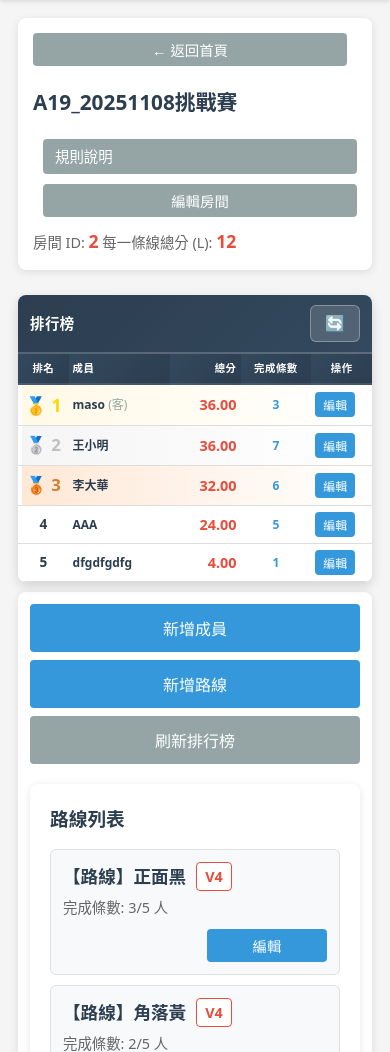
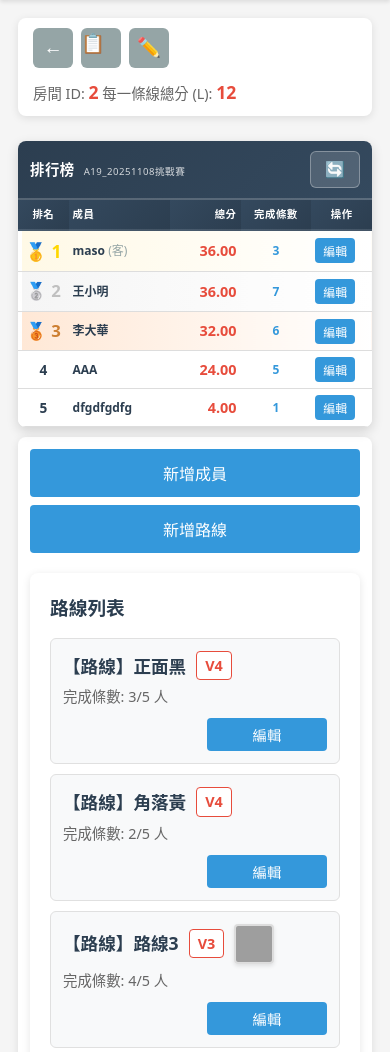
Before and after one commit to Kaimin018/Climbing_score_counter, a Django app: page /leaderboard/2/ in a window 390 px wide. Shown: the part 132-1184 px from the top of the page. Run offline with Django 4.2, Linux system fonts and the light colour scheme; data comes from the database, SQL or seed files in the repository; grey boxes are pictures that could not be loaded.

Commit message:
feat: add mobile delete route tests and enhance leaderboard functionality
- Introduced a new test suite in `test_case_19_mobile_delete_route.py` to validate the immediate refresh of the route list after deletion on mobile devices, ensuring the deleted route no longer appears.
- Added assertions to verify that associated scores are removed and the leaderboard updates correctly after a route is deleted.
- Enhanced the mobile leaderboard UI in `leaderboard.html` by updating the room title display and adjusting button styles for better usability.
- Updated CSS in `style.css` to improve the layout and appearance of mobile elements, ensuring a consistent user experience across devices.

```diff
--- a/static/css/style.css
+++ b/static/css/style.css
@@ -85,6 +85,13 @@ body {
     font-size: 1.3rem;
     font-weight: 600;
     letter-spacing: 0.5px;
+}
+
+.room-title-inline {
+    font-size: 0.7rem;
+    font-weight: 400;
+    opacity: 0.8;
+    margin-left: 8px;
 }
 
 .leaderboard-sidebar-header .btn {
@@ -1536,22 +1543,36 @@ tbody tr:hover {
         display: block;
         background: white;
         border-radius: 8px;
-        padding: 15px;
+        padding: 10px 15px;
         box-shadow: 0 2px 8px rgba(0,0,0,0.1);
         order: -2; /* 顯示在排行榜之前 */
         margin-bottom: 15px;
     }
 
     .room-header-mobile .header-top {
-        flex-direction: column;
-        gap: 10px;
-        align-items: stretch;
+        margin-bottom: 10px;
+    }
+
+    .room-header-mobile .header-buttons {
+        display: flex;
+        gap: 8px;
+        justify-content: flex-start;
+    }
+
+    .room-header-mobile .btn-square {
+        width: 40px;
+        height: 40px;
+        padding: 0;
+        display: flex;
+        align-items: center;
+        justify-content: center;
+        border-radius: 6px;
+        font-size: 1.2rem;
+        flex-shrink: 0;
     }
 
     .room-header-mobile .header-top h2 {
-        font-size: 1.3rem;
-        margin: 10px 0;
-        color: #2c3e50;
+        display: none; /* 隱藏房間名稱標題 */
     }
 
     .room-header-mobile .room-info {
@@ -1610,10 +1631,11 @@ tbody tr:hover {
     .leaderboard-sidebar {
         max-height: 400px;
         width: 100%;
-        position: relative;
+        position: sticky;
         top: 0;
         order: -1;
         border-radius: 8px;
+        z-index: 10;
     }
 
     .leaderboard-sidebar-header {
@@ -1622,6 +1644,13 @@ tbody tr:hover {
 
     .leaderboard-sidebar-header h3 {
         font-size: 1rem;
+    }
+
+    .room-title-inline {
+        font-size: 0.6rem;
+        font-weight: 400;
+        opacity: 0.8;
+        margin-left: 6px;
     }
 
     .leaderboard-table-wrapper {
--- a/templates/leaderboard.html
+++ b/templates/leaderboard.html
@@ -8,16 +8,17 @@
     <!-- 移動端房間標題（顯示在排行榜上方） -->
     <div class="room-header-mobile" id="roomHeaderMobile">
         <div class="header-top">
-            <button class="btn btn-secondary btn-small" onclick="goHome()" style="margin-right: 10px;">
-                ← 返回首頁
-            </button>
-            <h2 id="roomNameMobile" style="flex: 1;">載入中...</h2>
-            <a href="/rules/" class="btn btn-secondary btn-small" style="margin-left: 10px; text-decoration: none; display: inline-block;">
-                規則說明
-            </a>
-            <button class="btn btn-secondary btn-small" onclick="showEditRoomModal()" style="margin-left: 10px;">
-                編輯房間
-            </button>
+            <div class="header-buttons">
+                <button class="btn btn-secondary btn-square" onclick="goHome()" title="返回首頁">
+                    ←
+                </button>
+                <a href="/rules/" class="btn btn-secondary btn-square" title="規則說明" style="text-decoration: none; display: inline-block;">
+                    📋
+                </a>
+                <button class="btn btn-secondary btn-square" onclick="showEditRoomModal()" title="編輯房間">
+                    ✏️
+                </button>
+            </div>
         </div>
         <div class="room-info">
             <span>房間 ID: <strong id="roomIdDisplayMobile">-</strong></span>
@@ -50,7 +51,6 @@
             <div class="actions">
                 <button class="btn btn-primary" onclick="showAddMemberModal()">新增成員</button>
                 <button class="btn btn-primary" onclick="showAddRouteModal()">新增路線</button>
-                <button class="btn btn-secondary" onclick="refreshLeaderboard()">刷新排行榜</button>
             </div>
 
             <div class="routes-section" style="margin-bottom: 30px;">
@@ -65,7 +65,7 @@
     <!-- 右側固定排行榜 -->
     <div class="leaderboard-sidebar">
         <div class="leaderboard-sidebar-header">
-            <h3>排行榜</h3>
+            <h3>排行榜<span class="room-title-inline" id="roomTitleInline"></span></h3>
             <button class="btn btn-secondary btn-small" onclick="refreshLeaderboard()" title="刷新排行榜">
                 🔄
             </button>
@@ -544,10 +544,15 @@
         document.getElementById('roomIdDisplay').textContent = roomInfo.id;
         document.getElementById('standardLineScore').textContent = roomInfo.standard_line_score;
 
-        // 同時更新移動端房間標題
-        document.getElementById('roomNameMobile').textContent = roomInfo.name;
+        // 同時更新移動端房間標題（不再顯示房間名稱，改為在排行榜標題中顯示）
         document.getElementById('roomIdDisplayMobile').textContent = roomInfo.id;
         document.getElementById('standardLineScoreMobile').textContent = roomInfo.standard_line_score;
+
+        // 在排行榜標題右側顯示房間名稱（小字體）
+        const roomTitleInline = document.getElementById('roomTitleInline');
+        if (roomTitleInline) {
+            roomTitleInline.textContent = ' ' + roomInfo.name;
+        }
 
         // 更新編輯房間表單的預設值
         document.getElementById('editRoomId').value = roomInfo.id;
@@ -895,6 +900,8 @@
         .then(response => {
             if (response.status === 204 || response.ok) {
                 showToast('路線已刪除', 'success');
+                // 立即重新載入路線列表，讓該路線消失
+                loadRoutes();
                 refreshLeaderboard(true);
             } else {
                 return response.json().then(err => Promise.reject(err));
@@ -1277,9 +1284,12 @@
                 closeEditRoomModal();
                 refreshLeaderboard(true);
                 showToast('房間更新成功！', 'success');
-                // 同步更新移動端標題
+                // 同步更新排行榜標題中的房間名稱
                 if (data.name) {
-                    document.getElementById('roomNameMobile').textContent = data.name;
+                    const roomTitleInline = document.getElementById('roomTitleInline');
+                    if (roomTitleInline) {
+                        roomTitleInline.textContent = ' ' + data.name;
+                    }
                 }
             } else {
                 showToast('更新失敗: ' + JSON.stringify(data), 'error');
```
Also changed, not shown: scoring/tests/test_case_19_mobile_delete_route.py (added, +174 -0 lines).
